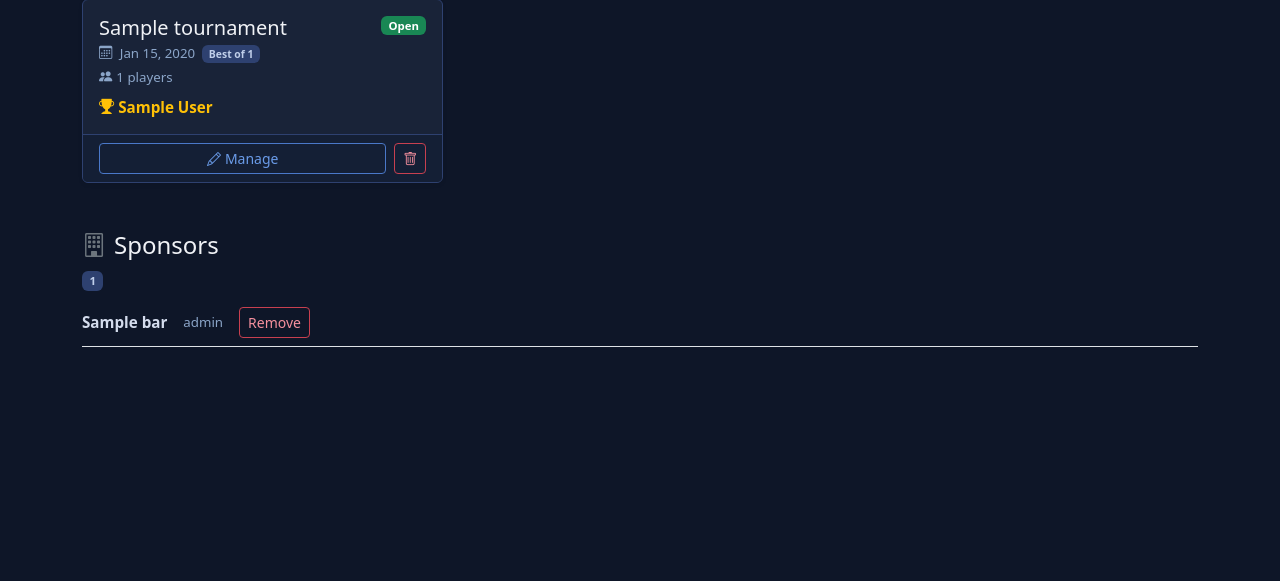
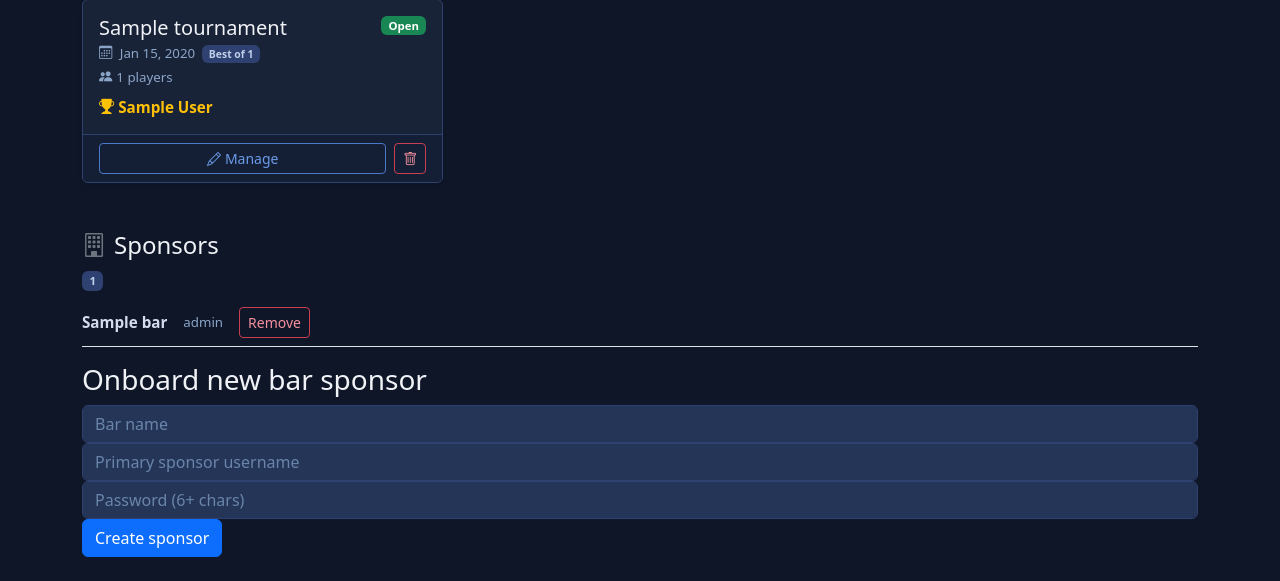
Before and after one commit to metachungoid/tourneytracker, a Flask app: page /league/1 in a window 1280 px wide. Shown: the part 407-988 px from the top of the page. Before the commit the page ends 754 px from the top, so only its background shows below. Run offline with Flask 3, Linux system fonts and the light colour scheme; a user stored in the database is signed in; tables that the repository leaves empty hold one stand-in row (values such as "Sample post").

Commit message:
leagues: onboard new bar with primary sponsor in one transaction
Co-Authored-By: Claude Sonnet 4.6 <noreply@anthropic.com>

```diff
--- a/routes/leagues.py
+++ b/routes/leagues.py
@@ -89,6 +89,42 @@ def delete_league(lid):
     return redirect(url_for('leagues.league_list'))
 
 
+@bp.route('/league/<int:lid>/sponsor/onboard', methods=['POST'])
+@login_required
+def onboard_sponsor(lid):
+    from datetime import datetime
+    from models import Admin, Bar, BarMembership
+    league = League.query.get_or_404(lid)
+    _check_league_access(league)
+    bar_name = request.form.get('bar_name', '').strip()
+    username = request.form.get('sponsor_username', '').strip()
+    password = request.form.get('sponsor_password', '')
+    if not bar_name or not username or len(password) < 6:
+        flash('Bar name, username, and a 6+ character password are required.', 'danger')
+        return redirect(url_for('leagues.league_dashboard', lid=lid))
+    if Admin.query.filter_by(username=username).first():
+        flash(f'Username "{username}" is already taken.', 'danger')
+        return redirect(url_for('leagues.league_dashboard', lid=lid))
+
+    bar = Bar(name=bar_name, created_by_id=current_user.id,
+              created_at=datetime.utcnow())
+    db.session.add(bar)
+    db.session.flush()
+
+    user = Admin(username=username, is_admin=False, is_league_operator=False)
+    user.set_password(password)
+    db.session.add(user)
+    db.session.flush()
+
+    db.session.add(BarMembership(user_id=user.id, bar_id=bar.id, is_primary=True))
+    db.session.add(LeagueSponsorship(league_id=lid, bar_id=bar.id,
+                                     invited_by_id=current_user.id,
+                                     invited_at=datetime.utcnow()))
+    db.session.commit()
+    flash(f'Sponsor "{bar_name}" onboarded with primary login "{username}".', 'success')
+    return redirect(url_for('leagues.league_dashboard', lid=lid))
+
+
 @bp.route('/league/<int:lid>/sponsor/<int:sid>/remove', methods=['POST'])
 @login_required
 def remove_sponsor(lid, sid):
--- a/templates/league_dashboard.html
+++ b/templates/league_dashboard.html
@@ -127,6 +127,15 @@
   {% else %}
     <p class="text-muted mt-2">No sponsors yet.</p>
   {% endif %}
+  <form method="post"
+        action="{{ url_for('leagues.onboard_sponsor', lid=league.id) }}"
+        class="form-stack form-stack--inline">
+    <h3>Onboard new bar sponsor</h3>
+    <input type="text" name="bar_name" class="form-control" placeholder="Bar name" required>
+    <input type="text" name="sponsor_username" class="form-control" placeholder="Primary sponsor username" required>
+    <input type="password" name="sponsor_password" class="form-control" placeholder="Password (6+ chars)" minlength="6" required>
+    <button type="submit" class="btn btn-primary">Create sponsor</button>
+  </form>
 </section>
 
 <!-- Delete League -->
```
Also changed, not shown: tests/test_sponsor_routes.py (+71 -0 lines).
